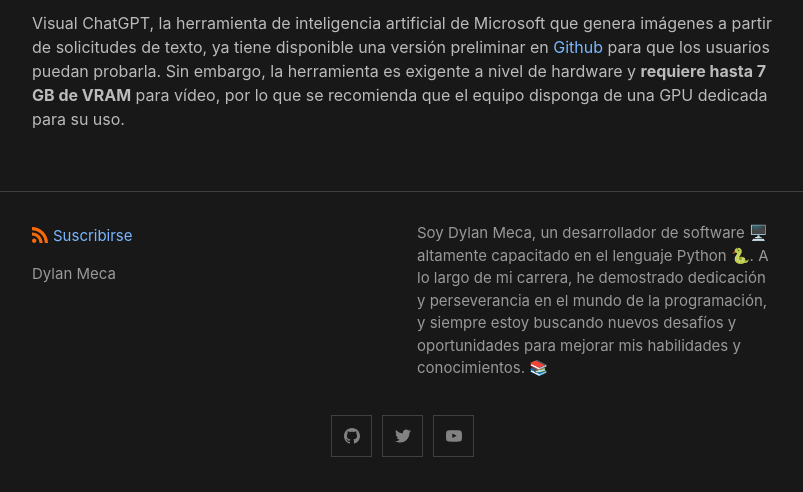
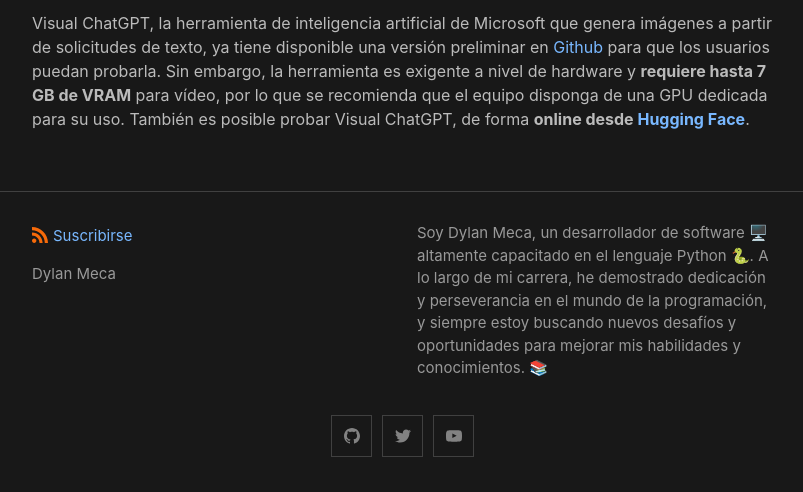
Before and after one commit to dylanmeca/dylanmeca.github.io, a Jekyll site: the page built from _posts/2023-03-12-Microsoft-lanza-Visual-ChatGPT-una-herramienta-de-inteligencia-artificial-capaz-de-generar-imágenes-a-demanda.md, in a window 1280 px wide and 900 px high, scrolled down 1052 px, cut to the strip 408-900 px from the top of the window. Shown: the whole strip, without its empty margins (238-1041 px from the left). Built offline with Jekyll 4.4.1, drawn with Linux system fonts in a browser that asks for light colours; a script that is not in the unit is left out; comment, search, counter and statistics services are not loaded.

Commit message:
Update 2023-03-12-Microsoft-lanza-Visual-ChatGPT-una-herramienta-de-inteligencia-artificial-capaz-de-generar-imágenes-a-demanda.md

```diff
--- a/_posts/2023-03-12-Microsoft-lanza-Visual-ChatGPT-una-herramienta-de-inteligencia-artificial-capaz-de-generar-imágenes-a-demanda.md
+++ b/_posts/2023-03-12-Microsoft-lanza-Visual-ChatGPT-una-herramienta-de-inteligencia-artificial-capaz-de-generar-imágenes-a-demanda.md
@@ -56,4 +56,4 @@
 
 <img src="https://raw.githubusercontent.com/microsoft/visual-chatgpt/main/assets/demo_short.gif" width="400px" height="257px">
 
-Visual ChatGPT, la herramienta de inteligencia artificial de Microsoft que genera imágenes a partir de solicitudes de texto, ya tiene disponible una versión preliminar en [Github](https://github.com/microsoft/visual-chatgpt) para que los usuarios puedan probarla. Sin embargo, la herramienta es exigente a nivel de hardware y **requiere hasta 7 GB de VRAM** para vídeo, por lo que se recomienda que el equipo disponga de una GPU dedicada para su uso.
+Visual ChatGPT, la herramienta de inteligencia artificial de Microsoft que genera imágenes a partir de solicitudes de texto, ya tiene disponible una versión preliminar en [Github](https://github.com/microsoft/visual-chatgpt) para que los usuarios puedan probarla. Sin embargo, la herramienta es exigente a nivel de hardware y **requiere hasta 7 GB de VRAM** para vídeo, por lo que se recomienda que el equipo disponga de una GPU dedicada para su uso. También es posible probar Visual ChatGPT, de forma **online desde [Hugging Face](https://huggingface.co/spaces/microsoft/visual_chatgpt)**.
```
